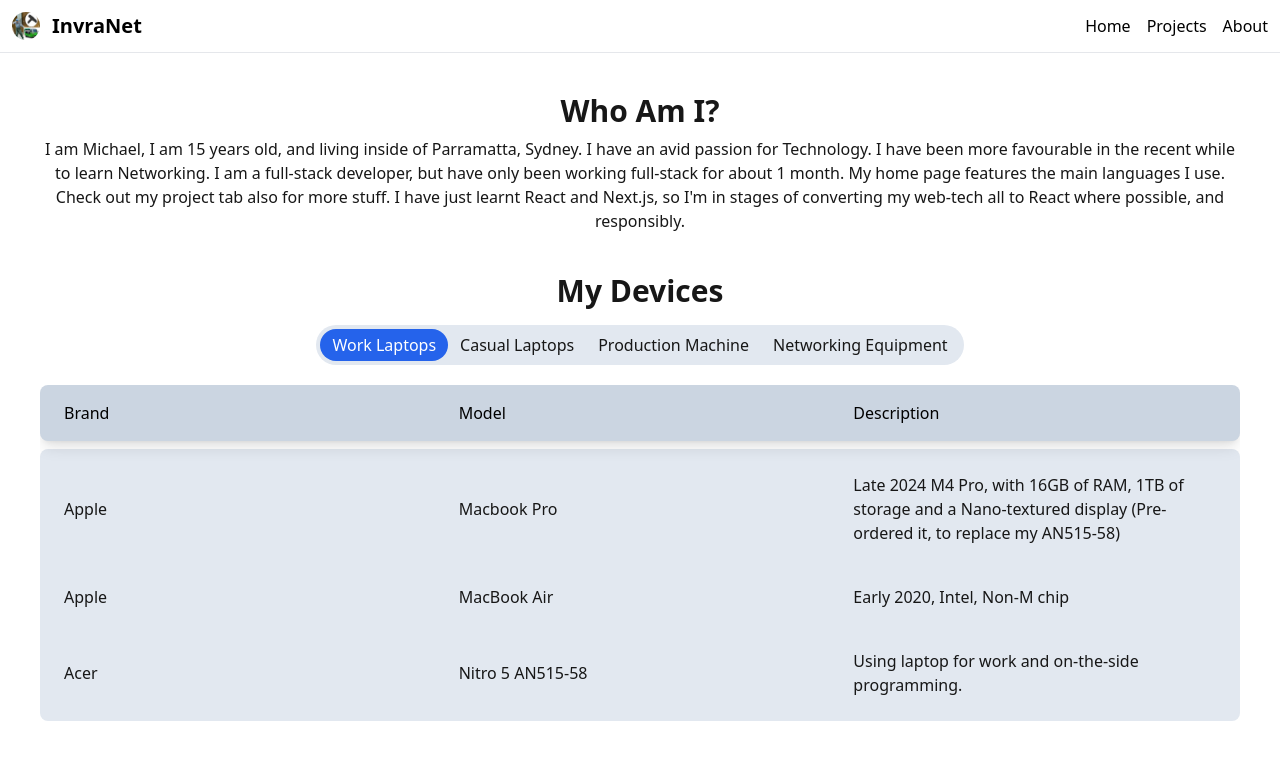
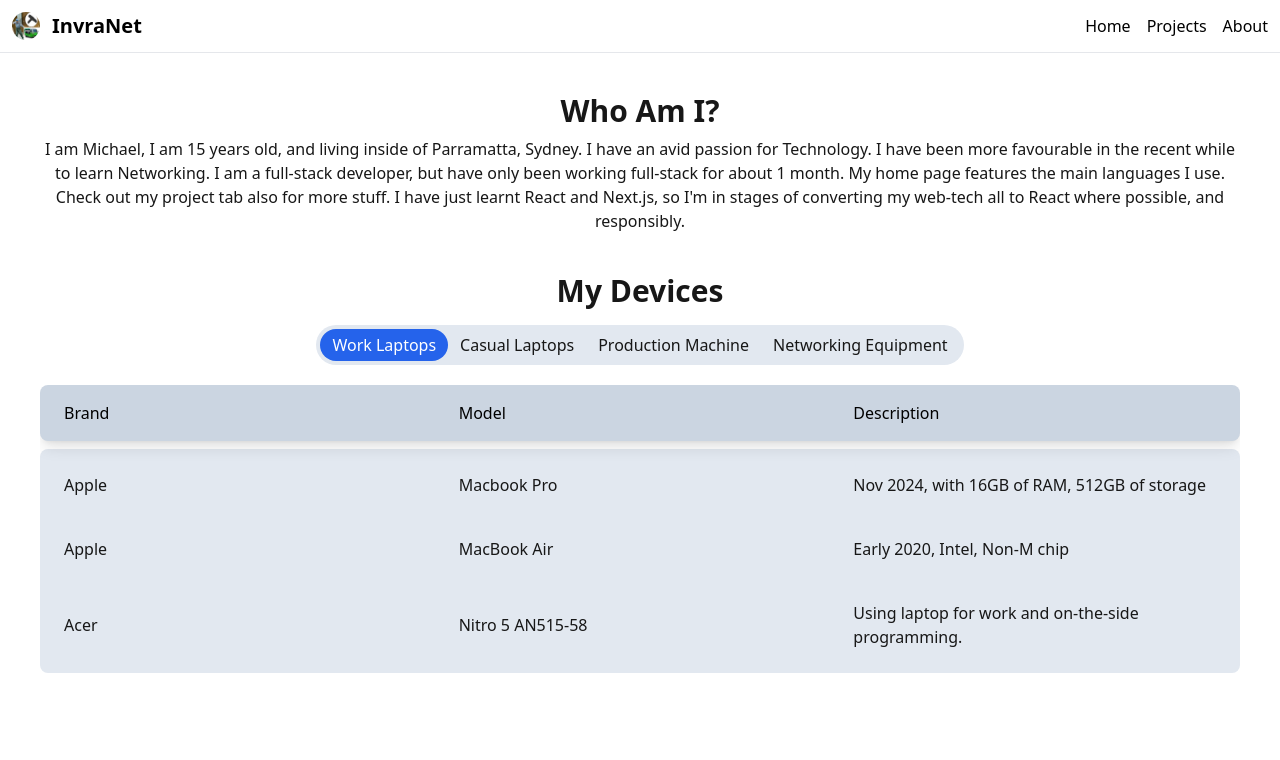
Before and after one commit to InvraNet/website, a Next.js app: page /about in a window 1280 px wide. Shown: the top 760 px of the page. Built offline with nearby package versions, Linux system fonts and the light colour scheme.

Commit message:
Change laptops

```diff
--- a/src/app/about/page.tsx
+++ b/src/app/about/page.tsx
@@ -22,7 +22,7 @@
 
   const deviceDetails: DeviceDetails = {
     'Work Laptops': [
-      { brand: 'Apple', model: 'Macbook Pro', description: 'Late 2024 M4 Pro, with 16GB of RAM, 1TB of storage and a Nano-textured display (Pre-ordered it, to replace my AN515-58)', url: '' },
+      { brand: 'Apple', model: 'Macbook Pro', description: 'Nov 2024, with 16GB of RAM, 512GB of storage', url: '' },
       { brand: 'Apple', model: 'MacBook Air', description: 'Early 2020, Intel, Non-M chip', url: 'https://support.apple.com/en-us/111991' },
       { brand: 'Acer', model: 'Nitro 5 AN515-58', description: 'Using laptop for work and on-the-side programming.', url: 'https://www.acer.com/au-en/laptops/nitro/nitro-5/pdp/NH.QFHSA.002' }
     ],
@@ -65,11 +65,11 @@
         <div className='inline-flex justify-center p-1 mt-4 rounded-full bg-slate-200 dark:bg-zinc-800 mx-auto'>
           {tabs.map(tab => (
             <button
-            key={tab}
-            onClick={() => setActiveTab(tab)}
-            className={`px-3 py-1 rounded-full transition-colors duration-300
+              key={tab}
+              onClick={() => setActiveTab(tab)}
+              className={`px-3 py-1 rounded-full transition-colors duration-300
               ${activeTab === tab ? 'bg-blue-600 dark:bg-blue-500 text-white' : 'dark:text-gray-200 hover:bg-slate-300 dark:hover:bg-zinc-600'}`}
-          >
+            >
               {tab}
             </button>
           ))}
```
